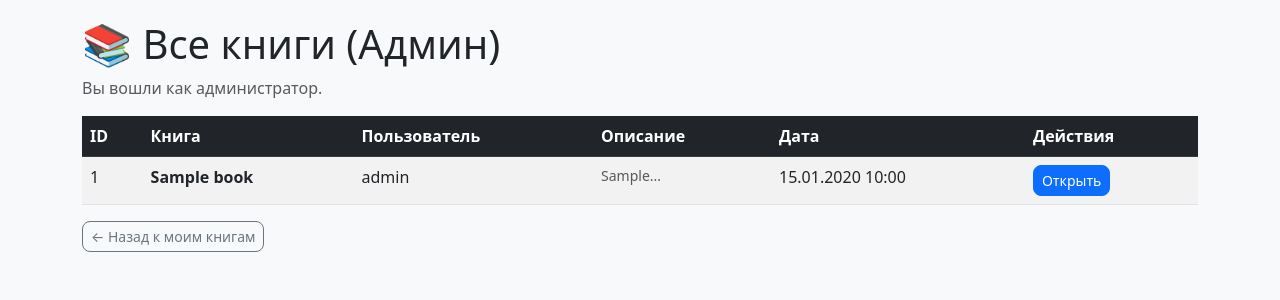
After one commit to TDHster/BookSmith, a Flask app: page /admin/books in a window 1280 px wide. The commit adds this page. Shown: the top 300 px of the page. Run offline with Flask 3, Linux system fonts and the light colour scheme; the visitor is signed in with stand-in values (Sample User, id 1); tables that the repository leaves empty hold one stand-in row (values such as "Sample post"); some libraries are stand-ins or nearby versions.

Commit message:
admin panel with all books

```diff
--- a/web/main.py
+++ b/web/main.py
@@ -15,6 +15,7 @@ from web.routes.book_routes import init_book_routes
 from web.routes.chapter_routes import init_chapter_routes
 from web.routes.outline_routes import init_outline_routes
 from web.routes.delete_routes import init_delete_routes
+from web.routes.admin_routes import init_admin_routes
 
 # Регистрируем все маршруты
 init_auth_routes(app)
@@ -22,6 +23,7 @@ init_book_routes(app)
 init_chapter_routes(app)
 init_outline_routes(app)
 init_delete_routes(app)
+init_admin_routes(app)
 
 # if __name__ == "__main__":
 #     app.run(host="0.0.0.0", debug=False, use_reloader=False, port=8000)
--- /dev/null
+++ b/web/routes/admin_routes.py
@@ -0,0 +1,45 @@
+# web/routes/admin_routes.py
+from flask import render_template, session
+from infrastructure.database import get_session
+from infrastructure.database.models import Book, User
+from logger import logger
+
+def init_admin_routes(app):
+    @app.route("/admin/books")
+    def admin_books():
+        user_id = session.get("user_id")
+
+        # 🔐 Проверка: только user_id=1
+        if user_id != 1:
+            logger.warning(f"Доступ к /admin/books запрещён.")
+            return "<h1>Доступ запрещён</h1><p>У вас нет прав администратора.</p>", 403
+
+        session_db = get_session()
+        try:
+            # Загружаем все книги + имена пользователей
+            books = (
+                session_db.query(Book, User.username)
+                .join(User, User.id == Book.user_id)
+                .order_by(Book.created_at.desc())
+                .all()
+            )
+
+            # Формируем список словарей для шаблона
+            books_data = []
+            for book, username in books:
+                books_data.append({
+                    "id": book.id,
+                    "title": book.title,
+                    "premise": book.premise,
+                    "username": username,
+                    "created_at": book.created_at
+                })
+
+            return render_template("admin_books.html", books=books_data)
+
+        except Exception as e:
+            logger.error(f"Ошибка при загрузке книг для админа: {e}")
+            return "<h1>Ошибка сервера</h1>", 500
+
+        finally:
+            session_db.close()
--- a/web/routes/book_routes.py
+++ b/web/routes/book_routes.py
@@ -27,7 +27,7 @@ def init_book_routes(app):
         session_db = get_session()
         try:
             books = session_db.query(Book).filter(Book.user_id == user_id).all()
-            return render_template("books.html", books=books)
+            return render_template("books.html", books=books, user_id=user_id)
         finally:
             session_db.close()
 
--- /dev/null
+++ b/web/templates/admin_books.html
@@ -0,0 +1,37 @@
+<!-- web/templates/admin_books.html -->
+{% extends "base.html" %}
+
+{% block content %}
+<h1>📚 Все книги (Админ)</h1>
+<p class="text-muted">Вы вошли как администратор.</p>
+
+<table class="table table-striped">
+  <thead class="table-dark">
+    <tr>
+      <th>ID</th>
+      <th>Книга</th>
+      <th>Пользователь</th>
+      <th>Описание</th>
+      <th>Дата</th>
+      <th>Действия</th>
+    </tr>
+  </thead>
+  <tbody>
+    {% for book in books %}
+    <tr>
+      <td>{{ book.id }}</td>
+      <td><strong>{{ book.title }}</strong></td>
+      <td>{{ book.username }}</td>
+      <td class="small text-muted">{{ book.premise[:100] }}...</td>
+      <td>{{ book.created_at.strftime('%d.%m.%Y %H:%M') }}</td>
+      <td>
+        <a href="/book/{{ book.id }}" class="btn btn-sm btn-primary">Открыть</a>
+      </td>
+    </tr>
+    {% endfor %}
+  </tbody>
+</table>
+
+<a href="/books" class="btn btn-outline-secondary btn-sm">← Назад к моим книгам</a>
+
+{% endblock %}
```
Also changed, not shown: web/templates/books.html (+8 -0 lines).
